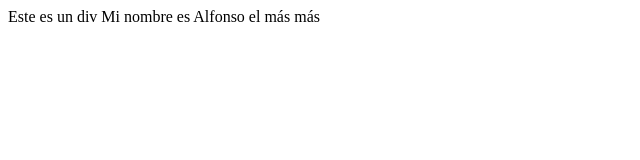
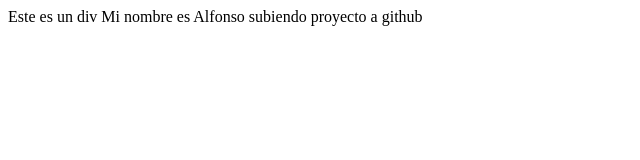
Before and after one commit to Alfonso2290/repositorioWeb, a plain HTML site: page index.html in a window 1280 px wide. Shown: the whole page, without its empty margins (0-640 px from the left). Drawn offline with Linux system fonts and the light colour scheme.

Commit message:
Ahora si

```diff
--- a/index.html
+++ b/index.html
@@ -10,7 +10,7 @@
         <div>
             Este es un div
             Mi nombre es Alfonso
-            el más más
+            subiendo proyecto a github
         </div>
     </body>
 </html>
```
